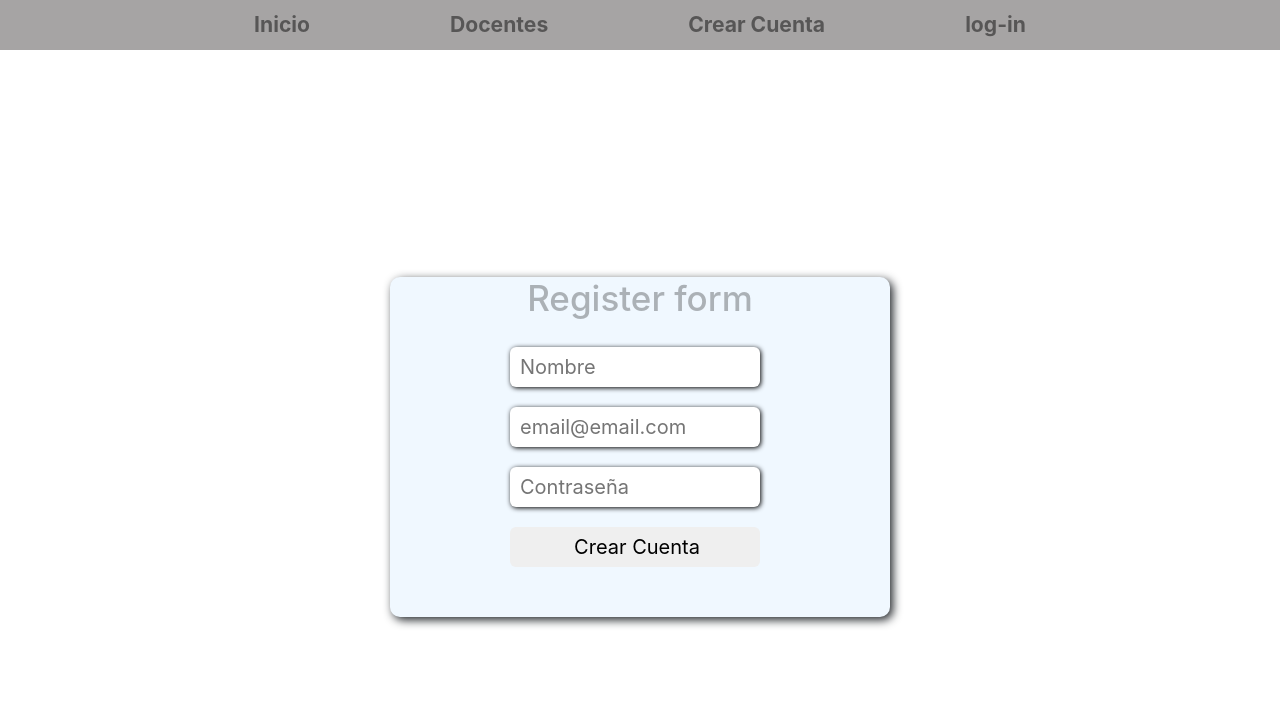
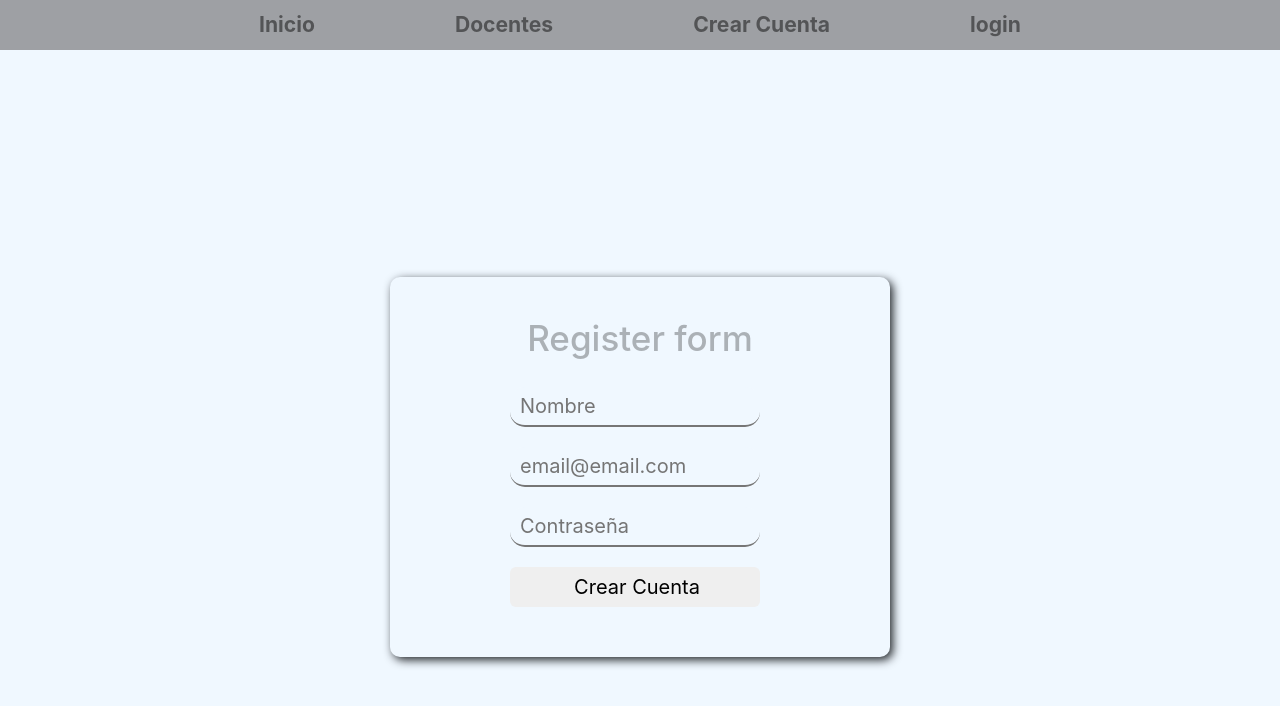
Before and after one commit to MoiFran/FullApp-Front-end, a React (Create React App) app: page /signup in a window 1280 px wide. Shown: the top 706 px of the page. Built offline with nearby package versions, Linux system fonts and the light colour scheme; no server answers.

Commit message:
css modificado y .env

```diff
--- a/package.json
+++ b/package.json
@@ -8,6 +8,7 @@
     "@testing-library/user-event": "^13.5.0",
     "axios": "^0.27.2",
     "bootstrap": "^5.2.0",
+    "dotenv": "^16.0.2",
     "react": "^18.2.0",
     "react-bootstrap": "^2.5.0",
     "react-dom": "^18.2.0",
--- a/src/App.js
+++ b/src/App.js
@@ -42,7 +42,7 @@ function App() {
                 Crear Cuenta
               </NavLink>
               <NavLink className={"navlink"} to="/acceso">
-                log-in
+                login
               </NavLink>
             </div>
           ) : (
@@ -57,7 +57,7 @@ function App() {
                 Docentes
               </NavLink>
               <NavLink className={"navlink"} to="/logout">
-                log -out
+                logout
               </NavLink>
             </div>
           )}
--- a/src/CSS/App.css
+++ b/src/CSS/App.css
@@ -12,6 +12,7 @@ body {
 	margin: 0%;
 	padding: 0%;
 	padding-top:77px ;
+
 
 }
 .pr-title{
@@ -77,12 +78,15 @@ body {
 	width: 250px;
 	height: 40px;
 	font-size: 20px;
-	border-radius: 6px;
-	border: none;
+border-top:none;
+border-left: none;
+border-right: none;
+background-color: aliceblue;
+	border-radius: 15px;
 	padding-left: 10px;
 	margin-top: 20px;
 	margin-left: 120px;
-	box-shadow: 1px 1px 5px;
+	/* box-shadow: 1px 1px 5px; */
 }
 
 .btn-all {
@@ -193,7 +197,6 @@ background-color: rgba(141, 240, 162, 0.32);
 	width:200px;
 	height: max-content;
 
-
 }
 
 .input-modificar:hover{
--- a/src/CSS/index.css
+++ b/src/CSS/index.css
@@ -5,6 +5,8 @@ body {
     sans-serif;
   -webkit-font-smoothing: antialiased;
   -moz-osx-font-smoothing: grayscale;
+  background-color: aliceblue;
+
 }
 
 code {
--- a/src/components/AreaDeTrabajo.jsx
+++ b/src/components/AreaDeTrabajo.jsx
@@ -5,7 +5,7 @@ import axios from "axios";
 import ModificarCursos from "./ModificarCursos";
 
 const AreaDeTrabajo = () => {
-  let URL = "https://fast-envoy-361708.wl.r.appspot.com/api/cursos";
+  let URL = process.env.REACT_APP_BACKEND_URL + "/cursos";
 
   const {
     register,
@@ -22,6 +22,16 @@ const AreaDeTrabajo = () => {
 
       return [datosRecuperar.token, datosRecuperar.userId];
     }
+  };
+
+  const [docente, setDocente] = useState([]);
+  const getDocente = async () => {
+    const data = await axios.get(
+      process.env.REACT_APP_BACKEND_URL +
+        "/docente/" +
+        extraerDatosDeUsuario()[1]
+    );
+    setDocente(data.data);
   };
 
   const crearCurso = async (data) => {
@@ -53,6 +63,7 @@ const AreaDeTrabajo = () => {
         console.log(error.response.data);
       });
   };
+  console.log(docente);
 
   const [cursos, setCursos] = useState([]);
 
@@ -63,6 +74,7 @@ const AreaDeTrabajo = () => {
           Authorization: "Bearer " + extraerDatosDeUsuario()[0], // En los headers van 'Bearer ' + token recibido
         },
       });
+
       setCursos(response.data.cursos);
     } catch (e) {
       console.log(e.message);
@@ -71,6 +83,7 @@ const AreaDeTrabajo = () => {
 
   useEffect(() => {
     getAllCursos();
+    getDocente();
   }, []);
   return (
     <div>
--- a/src/components/Buscar.jsx
+++ b/src/components/Buscar.jsx
@@ -20,12 +20,12 @@ const Buscar = () => {
     const recupera = async () => {
       if (query.length === 0) {
         const res = await axios.get(
-          "https://fast-envoy-361708.wl.r.appspot.com/api/cursos"
+          process.env.REACT_APP_BACKEND_URL + "/cursos"
         );
         setDatos(res.data.cursos);
       } else {
         const res = await axios.get(
-          `https://fast-envoy-361708.wl.r.appspot.com/api/cursos/burcar/${query}`
+          process.env.REACT_APP_BACKEND_URL + `/cursos/buscar/${query}`
         );
         setDatos(res.data.cursos);
       }
@@ -34,7 +34,13 @@ const Buscar = () => {
   }, [query]);
 
   return (
-    <div style={{ justifyContent: "center", paddingLeft: "100px" }}>
+    <div
+      style={{
+        justifyContent: "center",
+        paddingLeft: "100px",
+        backgroundColor: "rgba(75, 75, 239, 0.47);",
+      }}
+    >
       <input
         type="text"
         name="busca"
--- a/src/components/Docentes.jsx
+++ b/src/components/Docentes.jsx
@@ -3,7 +3,7 @@ import axios from "axios";
 import { useState } from "react";
 
 const Docentes = () => {
-  let URL = "https://fast-envoy-361708.wl.r.appspot.com/api/docente";
+  let URL = process.env.REACT_APP_BACKEND_URL + "/docente";
   const [docentes, setDocentes] = useState([]);
 
   const getDocente = async () => {
--- a/src/components/LoginForm.jsx
+++ b/src/components/LoginForm.jsx
@@ -7,7 +7,7 @@ import { useNavigate } from "react-router-dom";
 import "../CSS/App.css";
 
 const LoginForm = ({ darAcceso }) => {
-  let URL = "https://fast-envoy-361708.wl.r.appspot.com/api/docente/login";
+  let URL = process.env.REACT_APP_BACKEND_URL + "/docente/login";
   const navegar = useNavigate();
 
   const [Email, setEmail] = useState("");
@@ -58,7 +58,9 @@ const LoginForm = ({ darAcceso }) => {
   return (
     <div style={{ marginTop: 200 }}>
       <form className="Form">
-        <h1 className="title">Login Now...</h1>
+        <h1 className="title" style={{ marginTop: 40 }}>
+          Login Now...
+        </h1>
         <div>
           <input
             className="input-all"
--- a/src/components/ModificarCursos.jsx
+++ b/src/components/ModificarCursos.jsx
@@ -4,7 +4,7 @@ import axios from "axios";
 import Img4 from "../imgs/6-thumb.jpg";
 
 const ModificarCursos = ({ curso }) => {
-  let URL = "https://fast-envoy-361708.wl.r.appspot.com/api/cursos";
+  let URL = process.env.REACT_APP_BACKEND_URL + "/cursos";
 
   const extraerDatosDeUsuario = () => {
     const datosRecuperar = JSON.parse(localStorage.getItem("DatosUsuario"));
@@ -121,11 +121,14 @@ const ModificarCursos = ({ curso }) => {
         className="btn-delete"
         onClick={async () => {
           await axios
-            .delete(URL + "/" + curso._id, {
-              headers: {
-                Authorization: "Bearer " + extraerDatosDeUsuario()[0], // En los headers van 'Bearer ' + token recibido
-              },
-            })
+            .delete(
+              process.env.REACT_APP_BACKEND_URL + "/cursos/" + curso._id,
+              {
+                headers: {
+                  Authorization: "Bearer " + extraerDatosDeUsuario()[0], // En los headers van 'Bearer ' + token recibido
+                },
+              }
+            )
             .then((response) => {
               window.location.reload(true);
             })
--- a/src/components/RegisterForm.jsx
+++ b/src/components/RegisterForm.jsx
@@ -7,7 +7,7 @@ import axios from "axios";
 
 const RegisterForm = ({ darAcceso }) => {
   let navegar = useNavigate();
-  let URL = "https://fast-envoy-361708.wl.r.appspot.com/api/docente";
+  let URL = process.env.REACT_APP_BACKEND_URL + "/docente";
   const {
     register,
     handleSubmit,
@@ -49,7 +49,9 @@ const RegisterForm = ({ darAcceso }) => {
     <div style={{ marginTop: 200 }}>
       <div className="Form">
         <form onSubmit={handleSubmit(gestorFormulario)}>
-          <h1 className="title">Register form</h1>
+          <h1 className="title" style={{ marginTop: 40 }}>
+            Register form
+          </h1>
           <input
             className="input-all"
             type="text"
```
Also changed, not shown: 1 other file (tests, documents, lock files or other folders).
